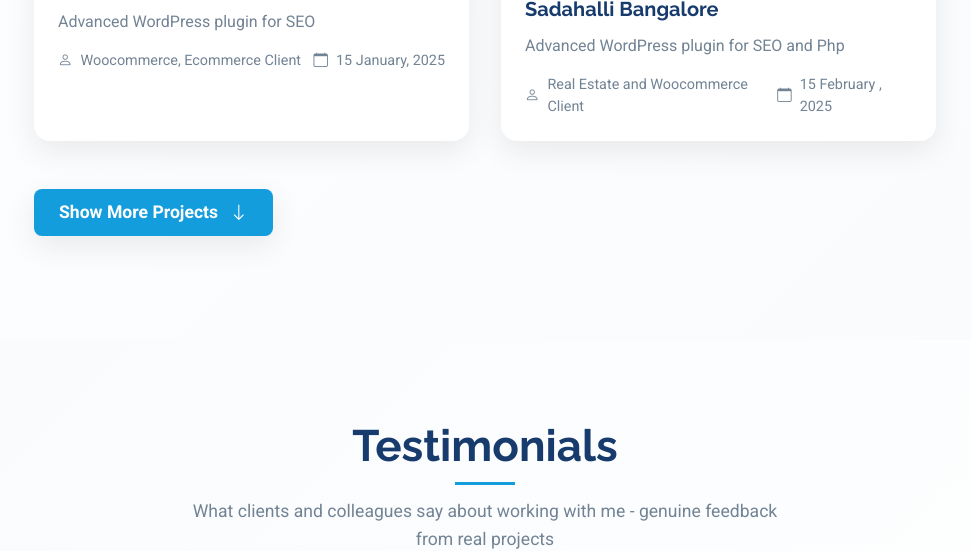
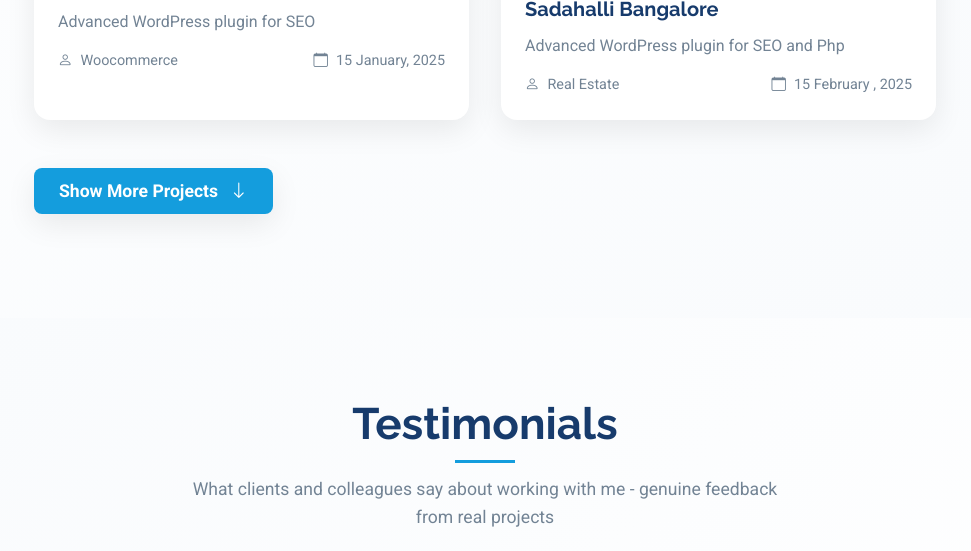
Before and after one commit to apit04726/portfolio-live, a plain HTML site: page index.html in a window 1280 px wide. Shown: the part 6364-6915 px from the top of the page, without its empty margins (305-1276 px from the left). Drawn offline with Linux system fonts and the light colour scheme.

```diff
--- a/index.html
+++ b/index.html
@@ -727,7 +727,7 @@
             title: 'Kasturi Sphere 360 Media Partner',
             description: 'Advanced WordPress plugin for SEO',
             category: 'Advanced Wordpress & Elementor Woocommerce',
-            client: 'Woocommerce, Ecommerce Client',
+            client: 'Woocommerce',
             date: '15 January, 2025',
             url: 'https://dev.digitize-info.com/wordpress/kasturi-sphere-360-media-partner/',
             details: 'WooCommerce-based eCommerce platform built on WordPress—scalable, SEO-friendly, and highly customizable for seamless product, payment, and order management.'
@@ -737,7 +737,7 @@
             title: 'Bhartiya City Nikoo Garden Estate Sadahalli Bangalore',
             description: 'Advanced WordPress plugin for SEO and Php',
             category: 'Advanced Wordpress & Php ',
-            client: 'Real Estate and Woocommerce Client',
+            client: 'Real Estate',
             date: '15 February , 2025',
             url: 'https://bhartiyacitynikoosadahalli.com/',
             details: 'A large luxury township near Bangalore Airport offering apartments, lofts, and villas with premium amenities and strong future connectivity.'
@@ -747,7 +747,7 @@
             title: 'Nikoo Homes 6 Phase 2 Sadahalli Bangalore',
             description: 'Advanced WordPress plugin for SEO and Php',
             category: 'Advanced Wordpress & Php ',
-            client: 'Real Estate and Woocommerce Client',
+            client: 'Real Estate',
             date: '20 February, 2024',
             url: 'https://nikoohomes6.com/',
             details: 'A large luxury township near Bangalore Airport offering apartments, lofts, and villas with premium amenities and strong future connectivity.'
@@ -757,7 +757,7 @@
             title: 'Barca At Godrej MSR City Bangalore',
             description: 'Advanced WordPress plugin for SEO and Php',
             category: 'Advanced Wordpress & Php ',
-            client: 'Real Estate and Woocommerce Client',
+            client: 'Real Estate',
             date: '20 Marce, 2025',
             url: 'https://barca-msrcity-shettigere.com/',
             details: 'A large luxury township near Bangalore Airport offering apartments, lofts, and villas with premium amenities and strong future connectivity.'
@@ -767,7 +767,7 @@
             title: 'Leadozz',
             description: 'Advanced WordPress plugin for SEO and Php, HTML5',
             category: 'Advanced Wordpress & Php ',
-            client: 'Real Estate and Woocommerce Client and Digital Marketing',
+            client: 'Real Estate',
             date: '25 Marce, 2025',
             url: 'https://leadozz.com/',
             details: 'Leadozz is a seasoned B2B lead generation agency offering customized, tech-savvy campaigns aimed at delivering measurable ROI. With over a decade in the field, they position themselves as growth partners for businesses seeking high-quality leads, underpinned by data-driven methods and a client-centric approach.'
@@ -777,7 +777,7 @@
             title: 'Dalida Musical Tribute',
             description: 'Advanced WordPress plugin for SEO and Php, HTML5',
             category: 'Advanced Wordpress & Php, HTML5',
-            client: 'Singing and Music Client',
+            client: 'Singing and Music',
             date: '25 Fabruary, 2025',
             url: 'https://dalidamusicaltribute.com/',
             details: 'A vibrant stage tribute that revives Dalida\'s timeless songs with live performance, choreography, and visuals—bringing her legacy back to life for global audiences.'
@@ -787,7 +787,7 @@
             title: 'Asmahan Show',
             description: 'Advanced WordPress plugin for SEO and Php',
             category: 'Advanced Wordpress & Php',
-            client: 'Singing and Music Client',
+            client: 'Singing and Music',
             date: '25 Fabruary, 2025',
             url: 'https://asmahan.show/',
             details: 'Asmahan: A New Musical Play is a heartfelt, bilingual stage tribute to a legendary singer, blending biography, music, and visual storytelling to revive her legacy—though it shines especially during its concert act.'
@@ -958,7 +958,7 @@
             description: 'Book management system and Expanse Management with Laravel',
             category: 'Laravel',
             client: 'Finance Management',
-            date: '12 December, 2024',
+            date: '12 April, 2024',
             url: 'https://dwarkeshenterprise.com/sde-admin/dashboard',
             details: 'Created a scalable Expanse Management and book management system using Laravel and Vue.js.'
           },
@@ -967,8 +967,8 @@
             title: 'Shiv Petroleum ',
             description: 'Book management system and Expanse Management with Laravel',
             category: 'Laravel',
-            client: 'Finance Management and Petrol Pump',
-            date: '12 December, 2024',
+            client: 'Finance Management',
+            date: '12 March, 2024',
             url: 'https://dwarkeshenterprise.com/sde-admin/dashboard',
             details: 'Created a scalable Expanse Management and book management system and payment gateway and Api integration using Laravel and Vue.js.'
           },
@@ -977,7 +977,7 @@
             title: ' EventHub',
             description: 'Book management system and Expanse Management with Laravel',
             category: 'Laravel',
-            client: 'Finance Management and Petrol Pump',
+            client: 'Finance Management',
             date: '12 Marce, 2025',
             url: 'https://versapublish.com/',
             details: 'The Event Management System is a web and mobile-based application developed to simplify the process of planning, organizing, and executing events such as conferences, weddings, exhibitions, concerts, and corporate functions. It provides a centralized platform where organizers can create and manage events, vendors can offer their services, and attendees can easily register, purchase tickets, and receive updates. The system supports features like online registration, secure ticket booking with integrated payment gateways, vendor and budget management, real-time notifications, and analytics to track the overall performance of events. To ensure a seamless experience, the project uses modern technologies. The frontend is developed with React.js or Next.js for a responsive, user-friendly interface, styled with Tailwind CSS or Bootstrap. The backend is powered by Node.js with Express.js, offering scalability and real-time event updates using WebSockets. For data storage, MongoDB is used to handle dynamic event details, while relational databases like PostgreSQL or MySQL can be integrated for structured data such as bookings and payments. Authentication is secured with JWT or Firebase Authentication, supporting social logins for convenience. For transactions, payment gateways such as Stripe, Razorpay, or PayPal are integrated. The system is hosted on cloud platforms like AWS, Google Cloud, or Firebase for scalability and reliability.'
```
Also changed, not shown: portfolio-details.html (+1 -1 lines).
